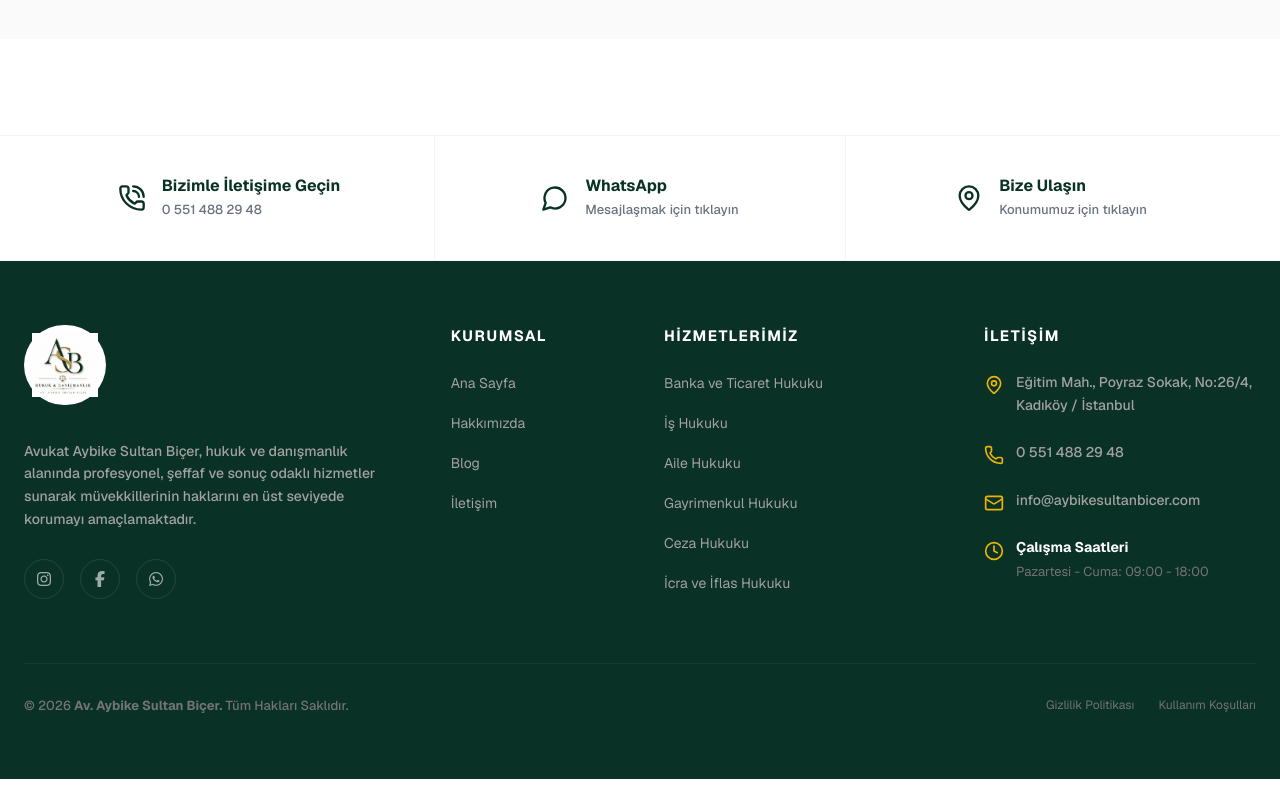
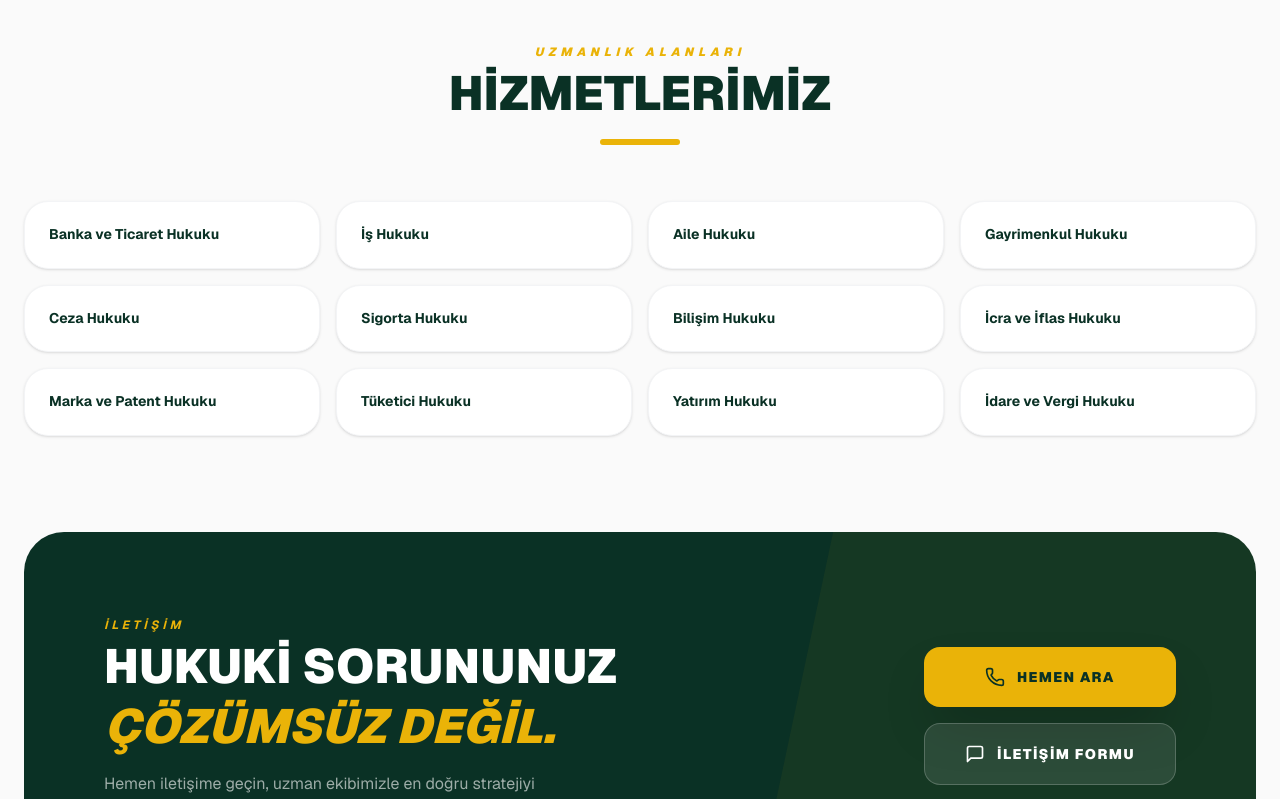
Before and after one commit to webtasarimdigital/avukataybike, a Next.js app: page /hakkimizda in a window 1280 px wide. Shown: the part 1540-2339 px from the top of the page. Built offline with nearby package versions, Linux system fonts and the light colour scheme.

Commit message:
feat: hakkimizda & hizmet ic sayfalari tamamlandi, tum linkler duzeltildi

```diff
--- a/src/app/hakkimizda/page.tsx
+++ b/src/app/hakkimizda/page.tsx
@@ -1,5 +1,21 @@
 import React from "react";
-import { Scale, ShieldCheck, Users, Award, CheckCircle2 } from "lucide-react";
+import { Scale, ShieldCheck, Users, Award, CheckCircle2, ArrowRight, Phone, MessageSquare } from "lucide-react";
+import Link from "next/link";
+
+const services = [
+  { title: "Banka ve Ticaret Hukuku", slug: "banka-ve-ticaret-hukuku" },
+  { title: "İş Hukuku", slug: "is-hukuku" },
+  { title: "Aile Hukuku", slug: "aile-hukuku" },
+  { title: "Gayrimenkul Hukuku", slug: "gayrimenkul-hukuku" },
+  { title: "Ceza Hukuku", slug: "ceza-hukuku" },
+  { title: "Sigorta Hukuku", slug: "sigorta-hukuku" },
+  { title: "Bilişim Hukuku", slug: "bilisim-hukuku" },
+  { title: "İcra ve İflas Hukuku", slug: "icra-ve-iflas-hukuku" },
+  { title: "Marka ve Patent Hukuku", slug: "marka-ve-patent-hukuku" },
+  { title: "Tüketici Hukuku", slug: "tuketici-hukuku" },
+  { title: "Yatırım Hukuku", slug: "yatirim-hukuku" },
+  { title: "İdare ve Vergi Hukuku", slug: "idare-ve-vergi-hukuku" },
+];
 
 export default function AboutPage() {
   return (
@@ -86,6 +102,45 @@ export default function AboutPage() {
              </div>
            ))}
         </div>
+
+        {/* Hizmetlerimiz Grid */}
+        <div className="mt-24">
+          <div className="text-center mb-14 space-y-4">
+            <span className="text-accent font-black tracking-[0.4em] text-xs uppercase italic">Uzmanlık Alanları</span>
+            <h2 className="text-3xl md:text-5xl font-black text-primary uppercase leading-tight">Hizmetlerimiz</h2>
+            <div className="w-20 h-1.5 bg-accent mx-auto rounded-full" />
+          </div>
+          <div className="grid grid-cols-2 md:grid-cols-3 lg:grid-cols-4 gap-4">
+            {services.map((s, i) => (
+              <Link key={i} href={`/hizmetler/${s.slug}`} className="group bg-white p-6 rounded-3xl border border-gray-100 shadow-sm hover:shadow-xl hover:border-accent transition-all flex items-center justify-between gap-3">
+                <span className="font-bold text-primary text-sm group-hover:text-accent transition-colors leading-tight">{s.title}</span>
+                <ArrowRight size={16} className="shrink-0 text-accent opacity-0 group-hover:opacity-100 group-hover:translate-x-1 transition-all" />
+              </Link>
+            ))}
+          </div>
+        </div>
+
+        {/* İletişim CTA */}
+        <div className="mt-24 bg-primary rounded-[40px] p-12 md:p-20 relative overflow-hidden">
+          <div className="absolute top-0 right-0 w-1/2 h-full bg-accent/5 -skew-x-12 translate-x-1/4" />
+          <div className="relative z-10 flex flex-col md:flex-row items-center justify-between gap-10">
+            <div className="space-y-4">
+              <span className="text-accent font-bold tracking-[0.3em] text-xs uppercase italic">İletişim</span>
+              <h3 className="text-3xl md:text-5xl font-black text-white leading-tight uppercase">
+                Hukuki Sorununuz <br /><span className="text-accent italic">Çözümsüz Değil.</span>
+              </h3>
+              <p className="text-white/60 max-w-md">Hemen iletişime geçin, uzman ekibimizle en doğru stratejiyi birlikte belirleyelim.</p>
+            </div>
+            <div className="flex flex-col gap-4 shrink-0">
+              <a href="tel:05514882948" className="bg-accent hover:bg-white text-primary px-10 py-5 rounded-2xl font-black tracking-widest text-sm transition-all flex items-center justify-center gap-3 shadow-2xl uppercase">
+                <Phone size={20} /> Hemen Ara
+              </a>
+              <Link href="/iletisim" className="bg-white/10 hover:bg-white/20 border border-white/20 text-white px-10 py-5 rounded-2xl font-black tracking-widest text-sm transition-all flex items-center justify-center gap-3 uppercase">
+                <MessageSquare size={20} /> İletişim Formu
+              </Link>
+            </div>
+          </div>
+        </div>
       </div>
     </main>
   );
--- a/src/app/hizmetler/[slug]/page.tsx
+++ b/src/app/hizmetler/[slug]/page.tsx
@@ -1,14 +1,41 @@
 "use client";
 import React from "react";
 import { useParams } from "next/navigation";
-import { Scale, ArrowRight, CheckCircle2, Phone, Info, MessageSquare } from "lucide-react";
+import { Scale, ArrowRight, CheckCircle2, Phone, Info, MessageSquare, BookOpen, Gavel, Shield, Building2, Cpu, Heart, ShoppingCart, TrendingUp, Globe, FileText } from "lucide-react";
 import Link from "next/link";
 
-const serviceData: Record<string, any> = {
+const allServices = [
+  { t: "Banka ve Ticaret Hukuku", s: "banka-ve-ticaret-hukuku" },
+  { t: "İş Hukuku", s: "is-hukuku" },
+  { t: "Marka ve Patent Hukuku", s: "marka-ve-patent-hukuku" },
+  { t: "Aile Hukuku", s: "aile-hukuku" },
+  { t: "Sigorta Hukuku", s: "sigorta-hukuku" },
+  { t: "Gayrimenkul Hukuku", s: "gayrimenkul-hukuku" },
+  { t: "Bilişim Hukuku", s: "bilisim-hukuku" },
+  { t: "İcra ve İflas Hukuku", s: "icra-ve-iflas-hukuku" },
+  { t: "Sağlık Hukuku", s: "saglik-hukuku" },
+  { t: "Tüketici Hukuku", s: "tuketici-hukuku" },
+  { t: "Yatırım Hukuku", s: "yatirim-hukuku" },
+  { t: "Uluslararası Ticari Sözleşmeler", s: "uluslararasi-ticari-sozlesmeler" },
+  { t: "Ceza Hukuku", s: "ceza-hukuku" },
+  { t: "İdare ve Vergi Hukuku", s: "idare-ve-vergi-hukuku" },
+];
+
+const serviceData: Record<string, { title: string; icon: React.ReactNode }> = {
   "banka-ve-ticaret-hukuku": { title: "Banka ve Ticaret Hukuku", icon: <Scale size={60} /> },
   "is-hukuku": { title: "İş Hukuku", icon: <CheckCircle2 size={60} /> },
-  "marka-ve-patent-hukuku": { title: "Marka ve Patent Hukuku", icon: <Scale size={60} /> },
+  "marka-ve-patent-hukuku": { title: "Marka ve Patent Hukuku", icon: <BookOpen size={60} /> },
   "aile-hukuku": { title: "Aile Hukuku", icon: <MessageSquare size={60} /> },
+  "sigorta-hukuku": { title: "Sigorta Hukuku", icon: <Shield size={60} /> },
+  "gayrimenkul-hukuku": { title: "Gayrimenkul Hukuku", icon: <Building2 size={60} /> },
+  "bilisim-hukuku": { title: "Bilişim Hukuku", icon: <Cpu size={60} /> },
+  "icra-ve-iflas-hukuku": { title: "İcra ve İflas Hukuku", icon: <Gavel size={60} /> },
+  "saglik-hukuku": { title: "Sağlık Hukuku", icon: <Heart size={60} /> },
+  "tuketici-hukuku": { title: "Tüketici Hukuku", icon: <ShoppingCart size={60} /> },
+  "yatirim-hukuku": { title: "Yatırım Hukuku", icon: <TrendingUp size={60} /> },
+  "uluslararasi-ticari-sozlesmeler": { title: "Uluslararası Ticari Sözleşmeler", icon: <Globe size={60} /> },
+  "ceza-hukuku": { title: "Ceza Hukuku", icon: <Scale size={60} /> },
+  "idare-ve-vergi-hukuku": { title: "İdare ve Vergi Hukuku", icon: <FileText size={60} /> },
 };
 
 export default function ServiceDetailPage() {
@@ -94,14 +121,7 @@ export default function ServiceDetailPage() {
                 <div className="absolute top-0 right-0 w-32 h-32 bg-white/5 rounded-full -mr-16 -mt-16 blur-3xl" />
                 <h3 className="text-white font-black text-xl mb-8 border-b border-white/10 pb-4 italic uppercase">DİĞER HİZMETLERİMİZ</h3>
                 <ul className="space-y-4">
-                   {[
-                     { t: "Banka ve Ticaret Hukuku", s: "banka-ve-ticaret-hukuku" },
-                     { t: "İş Hukuku", s: "is-hukuku" },
-                     { t: "Aile Hukuku", s: "aile-hukuku" },
-                     { t: "Gayrimenkul Hukuku", s: "gayrimenkul-hukuku" },
-                     { t: "Ceza Hukuku", s: "ceza-hukuku" },
-                     { t: "Sigorta Hukuku", s: "sigorta-hukuku" }
-                   ].map((item, i) => (
+                   {allServices.map((item, i) => (
                      <li key={i}>
                         <Link href={`/hizmetler/${item.s}`} className={`flex items-center justify-between group transition-all font-bold text-xs uppercase tracking-widest ${slug === item.s ? "text-accent" : "text-white/40 hover:text-white"}`}>
                            {item.t} <ArrowRight size={16} className={`group-hover:translate-x-1 transition-transform ${slug === item.s ? "opacity-100" : "opacity-0 group-hover:opacity-100 text-accent"}`} />
--- a/src/app/page.tsx
+++ b/src/app/page.tsx
@@ -2,6 +2,7 @@
 import React from "react";
 import Image from "next/image";
 import { CheckCircle2, ArrowRight, MessageSquare, Scale, BookOpen, Gavel, Phone } from "lucide-react";
+import Link from "next/link";
 
 const services = [
   { title: "BANKA VE TİCARET HUKUKU", slug: "banka-ve-ticaret-hukuku", icon: <Scale size={32} /> },
@@ -46,9 +47,9 @@ export default function Home() {
               <a href="#iletisim" className="bg-accent hover:bg-white text-primary px-10 py-5 rounded-2xl font-black tracking-widest text-sm transition-all shadow-2xl shadow-accent/20 flex items-center gap-3 group uppercase">
                 Hemen Bilgi Al <ArrowRight className="group-hover:translate-x-2 transition-transform" />
               </a>
-              <a href="#hakkimizda" className="bg-white/5 hover:bg-white/10 text-white border border-white/10 px-10 py-5 rounded-2xl font-black tracking-widest text-sm transition-all flex items-center gap-3 uppercase">
+              <Link href="/hakkimizda" className="bg-white/5 hover:bg-white/10 text-white border border-white/10 px-10 py-5 rounded-2xl font-black tracking-widest text-sm transition-all flex items-center gap-3 uppercase">
                 Hakkımızda
-              </a>
+              </Link>
             </div>
           </div>
           <div className="hidden lg:block relative">
@@ -124,7 +125,7 @@ export default function Home() {
 
           <div className="grid grid-cols-1 sm:grid-cols-2 lg:grid-cols-4 gap-6">
             {services.map((service, index) => (
-              <div key={index} id={service.slug} className="service-card bg-white border border-neutral-100 p-8 rounded-3xl shadow-sm group">
+              <Link key={index} href={`/hizmetler/${service.slug}`} id={service.slug} className="service-card bg-white border border-neutral-100 p-8 rounded-3xl shadow-sm group block">
                 <div className="fill-bg" />
                 <div className="relative z-10 flex flex-col h-full">
                   <div className="w-16 h-16 rounded-2xl bg-primary/5 text-primary flex items-center justify-center mb-8 group-hover:bg-black/10 transition-colors">
@@ -140,7 +141,7 @@ export default function Home() {
                     Detaylı Bilgi <ArrowRight size={14} className="group-hover:translate-x-2 transition-transform" />
                   </div>
                 </div>
-              </div>
+              </Link>
             ))}
           </div>
         </div>
@@ -193,18 +194,18 @@ export default function Home() {
                <span className="text-primary font-bold tracking-[0.3em] text-xs uppercase italic">Blog</span>
                <h2 className="text-4xl md:text-5xl font-black text-primary leading-tight uppercase">Son Yazılarımız</h2>
             </div>
-            <a href="#" className="group flex items-center gap-3 font-black text-xs tracking-widest text-primary uppercase border-b-2 border-accent pb-2 italic">
+            <Link href="/blog" className="group flex items-center gap-3 font-black text-xs tracking-widest text-primary uppercase border-b-2 border-accent pb-2 italic">
                Tüm Blog Yazıları <ArrowRight size={16} className="group-hover:translate-x-2 transition-transform" />
-            </a>
+            </Link>
           </div>
 
           <div className="grid grid-cols-1 md:grid-cols-3 gap-8">
             {[
-              { t: "Boşanma Davalarında Mal Paylaşımı", c: "Aile Hukuku", d: "20.05.2024" },
-              { t: "İş Kazası Sonrası Haklarınız", c: "İş Hukuku", d: "18.05.2024" },
-              { t: "Kira Tahliye Süreçleri ve Haklar", c: "Gayrimenkul Hukuku", d: "15.05.2024" }
+              { t: "Boşanma Davalarında Mal Paylaşımı", c: "Aile Hukuku", d: "20.05.2024", slug: "bosanma-davalarinda-mal-paylasimi" },
+              { t: "İş Kazası Sonrası Haklarınız", c: "İş Hukuku", d: "18.05.2024", slug: "is-kazasi-sonrasi-haklariniz" },
+              { t: "Kira Tahliye Süreçleri ve Haklar", c: "Gayrimenkul Hukuku", d: "15.05.2024", slug: "kira-tahliye-surecleri-ve-haklar" }
             ].map((blog, i) => (
-              <div key={i} className="group cursor-pointer">
+              <Link key={i} href={`/blog/${blog.slug}`} className="group cursor-pointer block">
                 <div className="aspect-[16/10] bg-neutral-100 rounded-3xl mb-6 overflow-hidden relative">
                    <div className="absolute top-4 left-4 bg-primary text-white text-[10px] font-black uppercase px-3 py-1.5 rounded-full z-10 tracking-widest italic">
                      {blog.c}
@@ -222,7 +223,7 @@ export default function Home() {
                      Bu makalemizde ilgili hukuki süreçler ve dikkat edilmesi gereken noktalar hakkında detaylı bilgileri bulabilirsiniz...
                    </p>
                 </div>
-              </div>
+              </Link>
             ))}
           </div>
         </div>
--- a/src/components/Footer.tsx
+++ b/src/components/Footer.tsx
@@ -81,9 +81,9 @@ export default function Footer() {
             <h4 className="text-white font-bold tracking-widest uppercase text-[15px] mb-6">KURUMSAL</h4>
             <ul className="space-y-4">
               <li><Link href="/" className="text-[14px] text-neutral-400 hover:text-accent transition-colors">Ana Sayfa</Link></li>
-              <li><Link href="#hakkimizda" className="text-[14px] text-neutral-400 hover:text-accent transition-colors">Hakkımızda</Link></li>
-              <li><Link href="#blog" className="text-[14px] text-neutral-400 hover:text-accent transition-colors">Blog</Link></li>
-              <li><Link href="#iletisim" className="text-[14px] text-neutral-400 hover:text-accent transition-colors">İletişim</Link></li>
+              <li><Link href="/hakkimizda" className="text-[14px] text-neutral-400 hover:text-accent transition-colors">Hakkımızda</Link></li>
+              <li><Link href="/blog" className="text-[14px] text-neutral-400 hover:text-accent transition-colors">Blog</Link></li>
+              <li><Link href="/iletisim" className="text-[14px] text-neutral-400 hover:text-accent transition-colors">İletişim</Link></li>
             </ul>
           </div>
 
@@ -93,7 +93,7 @@ export default function Footer() {
             <ul className="space-y-4">
               {services.map((s, idx) => (
                 <li key={idx}>
-                  <Link href={`#${s.slug}`} className="text-[14px] text-neutral-400 hover:text-accent transition-colors">
+                  <Link href={`/hizmetler/${s.slug}`} className="text-[14px] text-neutral-400 hover:text-accent transition-colors">
                     {s.title}
                   </Link>
                 </li>
```
Also changed, not shown: src/components/Header.tsx (+5 -5 lines).
